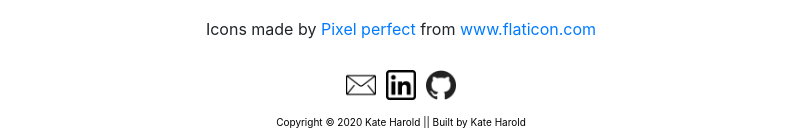
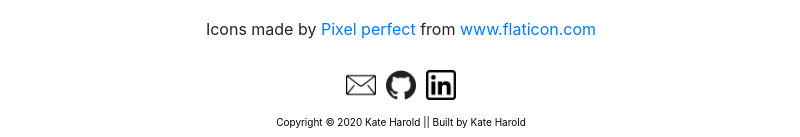
Before and after one commit to katieh98/personal-site, a React (Create React App) app: page / in a window 1280 px wide. Shown: the part 956-1093 px from the top of the page, without its empty margins (239-1039 px from the left). Built offline with nearby package versions, Linux system fonts and the light colour scheme.

Commit message:
Update Socials.js
git is going in the middle now

```diff
--- a/src/components/Socials.js
+++ b/src/components/Socials.js
@@ -11,12 +11,12 @@ class Socials extends React.Component {
           <img src={email} width="30" height="30" hspace="5" vspace="5" alt="email" />
         </a>
 
+        <a href="https://github.com/katieh98" target="_blank">
+          <img src={git} width="30" height="30" hspace="5" alt="git" />
+        </a>
+
         <a href="https://www.linkedin.com/in/kate-harold/" target="_blank">
           <img src={link} width="30" height="30" hspace="5" vspace="5" alt="link" />
-        </a>
-
-        <a href="https://github.com/katieh98" target="_blank">
-          <img src={git} width="30" height="30" hspace="5" alt="git" />
         </a>
         </div>
     );
```
